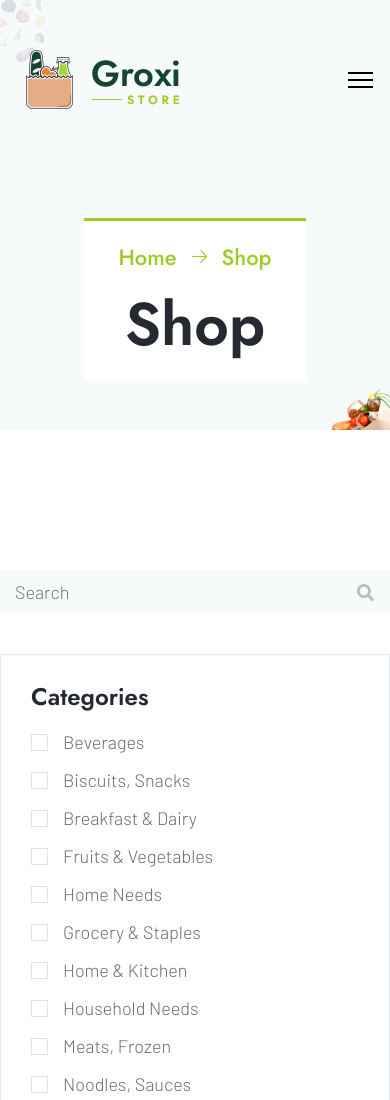
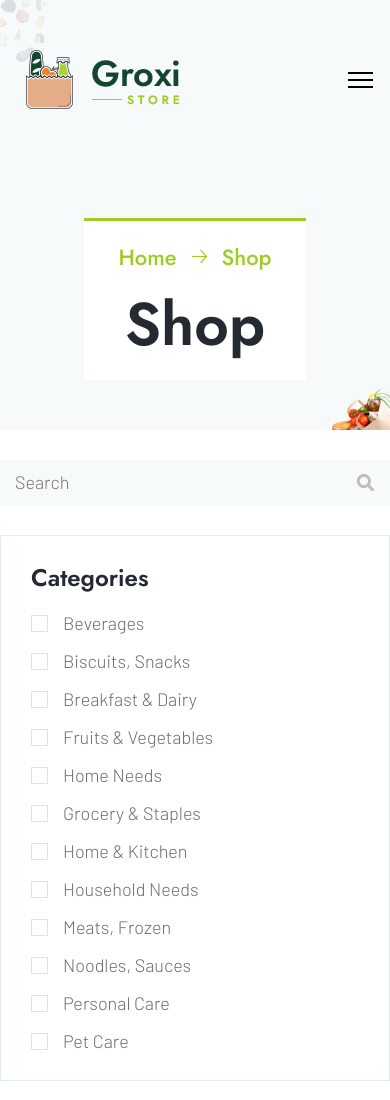
Before and after one commit to ilya-ozerov/groxi, a React (Create React App) app: page /shop in a window 390 px wide. Shown: the top 1100 px of the page. Built offline with nearby package versions, Linux system fonts and the light colour scheme.

Commit message:
Changed breakpoint values

```diff
--- a/src/сomponents/pages/ShopPage/ShopSection/ShopSection.scss
+++ b/src/сomponents/pages/ShopPage/ShopSection/ShopSection.scss
@@ -1,5 +1,14 @@
 .shop-section {
     padding-top: 140px;
+
+    @media (max-width: 1125px) {
+        padding-top: 70px;
+    }
+
+    @media (max-width: 830px) {
+        padding-top: 30px;
+    }
+
     &__body {
         width: 100%;
         display: grid;
@@ -9,7 +18,7 @@
 
         align-items: start;
 
-        @media (max-width: 767px) {
+        @media (max-width: 830px) {
             display: flex;
             flex-direction: column;
             align-items: stretch;
--- a/src/сomponents/pages/ShopPage/ShopSection/ShopSidebar/ShopSidebar.scss
+++ b/src/сomponents/pages/ShopPage/ShopSection/ShopSidebar/ShopSidebar.scss
@@ -9,6 +9,9 @@
     }
     &__search {
         margin-bottom: 39px;
+        @media (max-width: 830px) {
+            margin-bottom: 30px;
+        }
     }
     &__categories {
         padding: 30px 0px 30px 30px;
```
